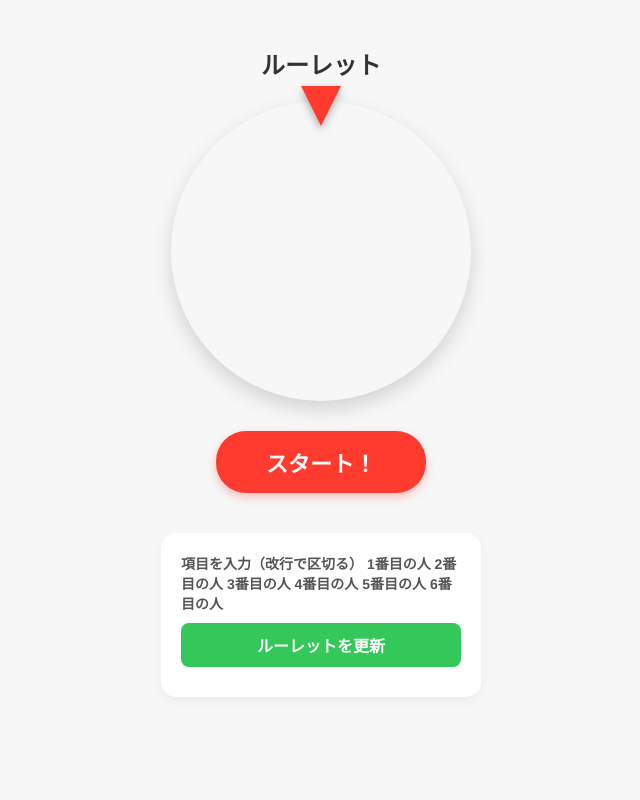
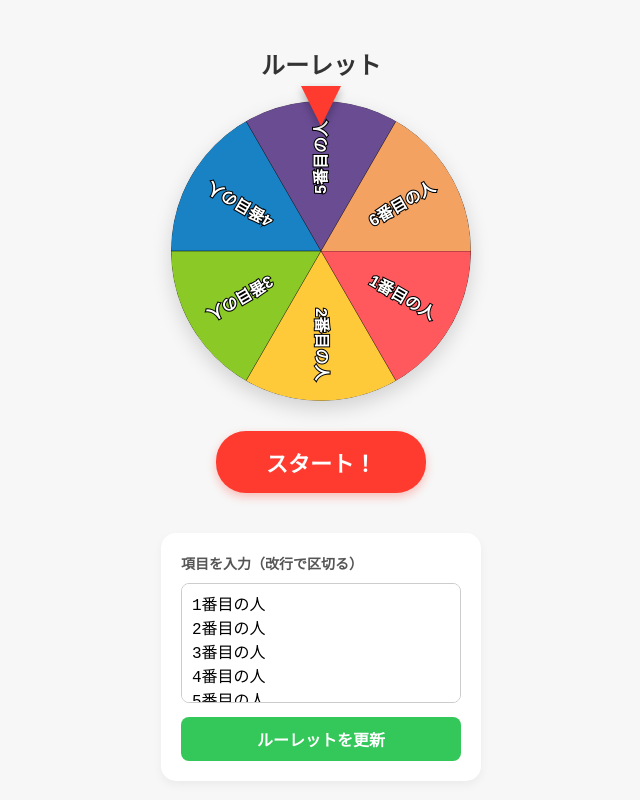
Before and after one commit to koumetto-cmyk/koumetto-cmyk.github.io, a plain HTML site: page index.html in a window 1280 px wide. Shown: the whole page, without its empty margins (319-959 px from the left). Drawn offline with Linux system fonts and the light colour scheme.

Commit message:
Update index.html

```diff
--- a/index.html
+++ b/index.html
@@ -61,7 +61,7 @@
     transform: scale(0.95);
   }
 
-  /* ▼ ここからテキストボックス周りのデザイン ▼ */
+  /* ▼ テキストボックス周りのデザイン ▼ */
   .settings-area {
     margin-top: 40px;
     width: 100%;
@@ -105,8 +105,10 @@
 </head>
 <body>
 
+  <!-- タイトルを「スペシャルルーレット」から「ルーレット」に変更しました -->
   <h1>ルーレット</h1>
 
+  <!-- ルーレット本体 -->
   <div class="roulette-container">
     <div class="pointer"></div>
     <canvas id="wheel" width="600" height="600"></canvas>
@@ -114,8 +116,10 @@
 
   <button id="spinBtn" class="spin">スタート！</button>
 
+  <!-- テキスト入力エリア -->
   <div class="settings-area">
-    <p>項目を入力（改行で区切る）
+    <p>項目を入力（改行で区切る）</p>
+    <textarea id="itemInput">
 1番目の人
 2番目の人
 3番目の人
@@ -131,24 +135,20 @@
     const itemInput = document.getElementById('itemInput');
 
     let items = [];
-    const TARGET_INDEX = 1; // 上から2番目（0から数えるので1）
+    const TARGET_INDEX = 1; // 上から2番目（0から数えるので1）が当たる設定
     const colors = ["#ff595e", "#ffca3a", "#8ac926", "#1982c4", "#6a4c93", "#f4a261", "#2a9d8f", "#e76f51"];
     let currentRotation = 0;
     let isSpinning = false;
 
-    // テキストボックスから項目を読み込んでルーレットを描画する関数
     function updateWheel() {
-      // 改行で分割し、空行を削除する
       const text = itemInput.value;
       items = text.split('\n').filter(item => item.trim() !== '');
 
-      // 項目が2つ未満の場合はエラーを出す
       if (items.length < 2) {
-        alert("エラー：最低でも2つ以上の項目を入力してください！\n（2番目が当たる仕組みのため）");
+        alert("エラー：最低でも2つ以上の項目を入力してください。");
         return;
       }
 
-      // ルーレットの描画
       ctx.clearRect(0, 0, canvas.width, canvas.height);
       const numItems = items.length;
       const sliceAngle = (Math.PI * 2) / numItems;
@@ -176,21 +176,18 @@
       }
     }
 
-    // 最初の一回を描画
     updateWheel();
 
-    // 更新ボタンを押したときの処理
     document.getElementById('updateBtn').addEventListener('click', () => {
       if (!isSpinning) {
         updateWheel();
       }
     });
 
-    // スタートボタンを押したときの処理
     document.getElementById('spinBtn').addEventListener('click', () => {
       if (isSpinning) return;
       if (items.length < 2) {
-        alert("項目が足りません！");
+        alert("項目が足りません。");
         return;
       }
       isSpinning = true;
```
